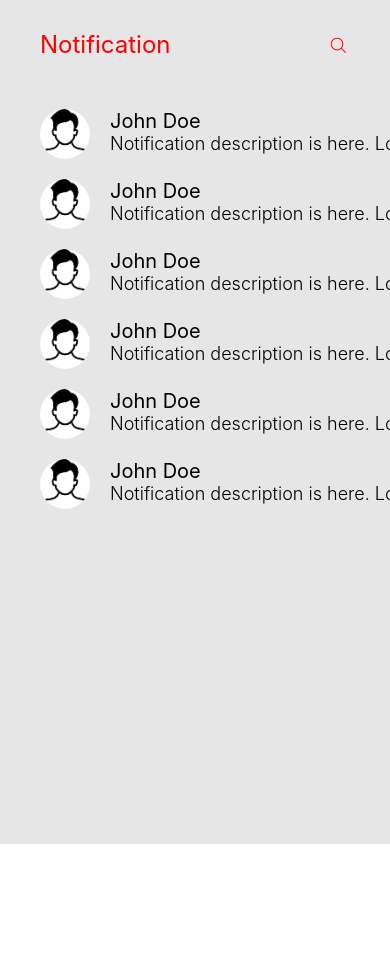
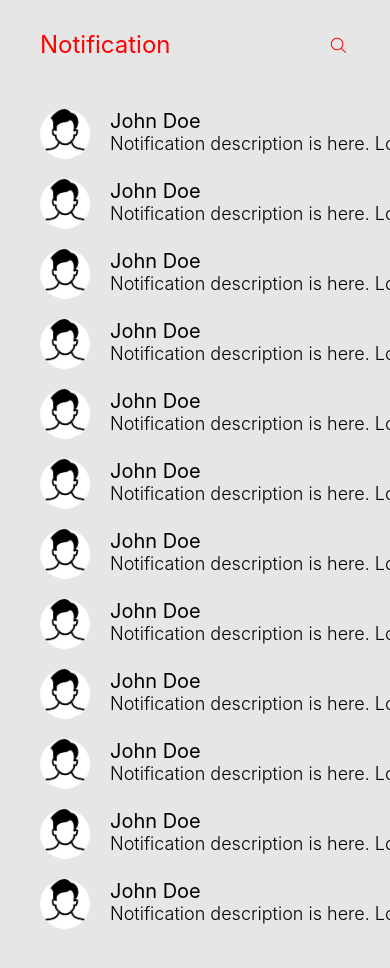
Before and after one commit to JeanPaul-AbiZeid/SOS, a React Native app in the folder SOS-ReactNative/: screen / in a window 390 px wide. Shown: the top 968 px of the page. Before the commit the page ends 844 px from the top, so only its background shows below. Built offline with nearby package versions, Linux system fonts and the light colour scheme.

Commit message:
frontend: creating the alert page component

```diff
--- a/SOS-ReactNative/components/Notification/Notification.js
+++ b/SOS-ReactNative/components/Notification/Notification.js
@@ -22,6 +22,12 @@ export default function Notification() {
             <AlertNotification />
             <AlertNotification />
             <AlertNotification />
+            <AlertNotification />
+            <AlertNotification />
+            <AlertNotification />
+            <AlertNotification />
+            <AlertNotification />
+            <AlertNotification />
         </View>
 
         </ScrollView>
```
Also changed, not shown: SOS-ReactNative/components/AlertPage/Alert.js (added), SOS-ReactNative/components/AlertPage/styles.js (added).
